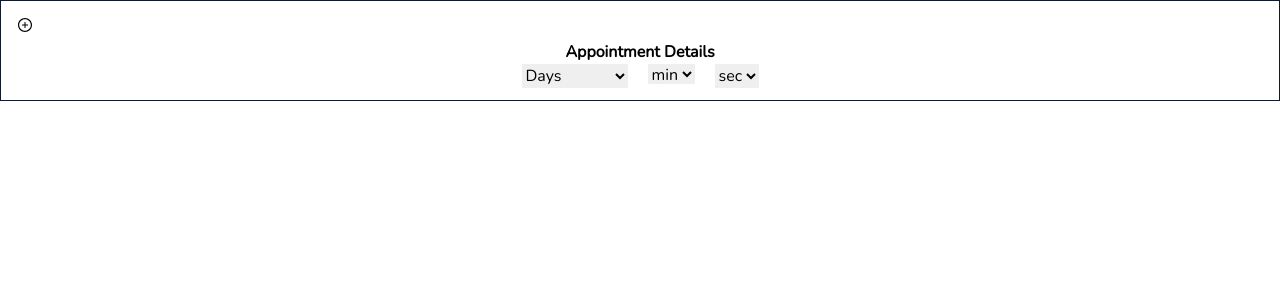
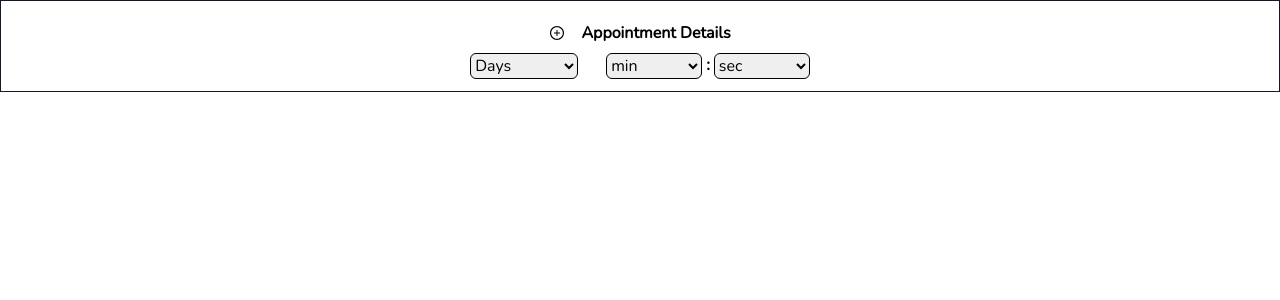
Before and after one commit to DevRyth/Time-Bank-Client, a React (Create React App) app: page /appointment in a window 1280 px wide. Shown: the top 300 px of the page. Built offline with nearby package versions, Linux system fonts and the light colour scheme.

Commit message:
course-appointment updated

```diff
--- a/src/components/Appointment.component.tsx
+++ b/src/components/Appointment.component.tsx
@@ -16,32 +16,42 @@ export default function Appointment() {
   return (
     <div>
       <div className="border border-gray-900  	 p-3 ">
-        <button className="p-1">
+
+
+        <div className="flex justify-center ">
+
+        <button className="p-2">
           <AiOutlinePlusCircle />
         </button>
-        <h1 className="text-center font-bold ">Appointment Details</h1>
-        <div className="flex space-x-5 justify-center ">
-          <select name="days" className="h-6	">
+
+        <h1 className="text-center font-bold p-2">Appointment Details</h1>
+        </div>
+        <div className="flex space-x-7 justify-center ">
+
+          <select name="days " className="w-min border border-black rounded-md">
             <option selected>Days</option>
             {days.map((item) => (
               <option>{item}</option>
             ))}
           </select>
-          <select className="h-5" name="min">
+          <div className=" flex space-x-1">
+          <select className=" border border-black rounded-md 	w-24" name="min">
             <option selected>min</option>
             {min.map((item) => (
               <option>{item}</option>
             ))}
           </select>
-
-          <select name="sec">
+          <p className="font-bold">
+              :</p>
+          <select name="sec" className=" border border-black w-24 rounded-md">
             <option selected>sec</option>
             {min.map((item) => (
               <option>{item}</option>
             ))}
           </select>
+          </div>
         </div>
       </div>
-    </div>
+         </div>
   );
 }
```
